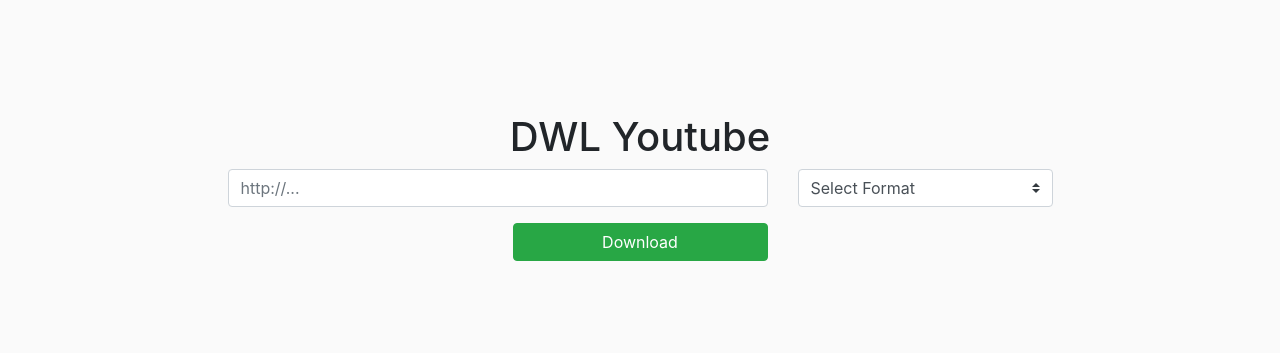
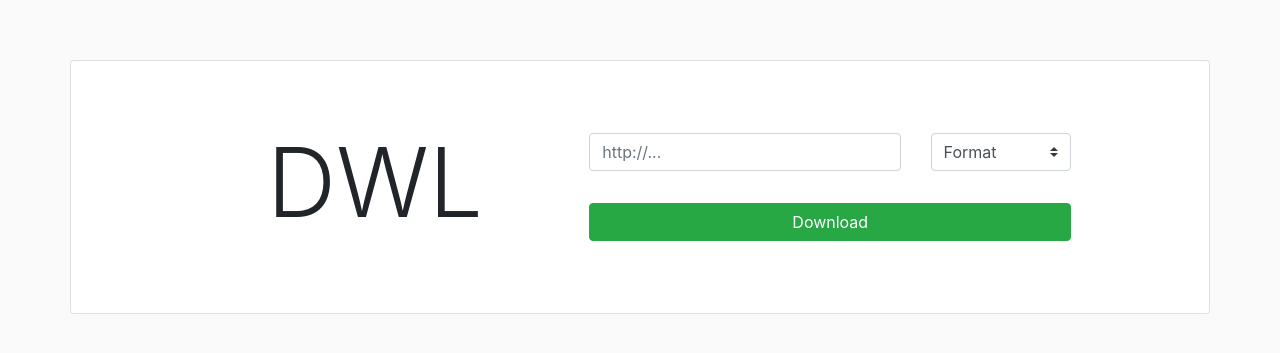
Before and after one commit to toyamarodrigo/dwb-app, a React (Create React App) app in the folder client/: page / in a window 1280 px wide. Shown: the part 213-566 px from the top of the page. Built offline with nearby package versions, Linux system fonts and the light colour scheme.

Commit message:
cambio de interfaz, css bootstrap

```diff
--- a/client/src/App.js
+++ b/client/src/App.js
@@ -7,7 +7,7 @@
 
 function App() {
   const [url, setUrl] = useState('');
-  const [itag, setItag] = useState('')
+  const [itag, setItag] = useState('');
 
   const handleUrlChange = (e) => {
     e.persist();
@@ -46,8 +46,8 @@
         responseType: 'blob',
       })
         .then((res) => {
-          console.log(res.data)
-          if(res.data.type !== "video/mp4"){
+          console.log(res.data);
+          if (res.data.type !== 'video/mp4') {
             fileDownload(res.data, 'audio.mp3');
           } else {
             fileDownload(res.data, 'video.mp4');
@@ -66,18 +66,14 @@
     <div className="App">
       <div className="row justify-content-center align-items-center vertical-center">
         <div className="col-12">
-          <div className="container">
+          <div className="container py-5 card">
+            <div className="row justify-content-center align-items-center">
+              <div className="col-lg-3 mx-5 py-3">
+                <h1 className="text-center display-1">DWL</h1>
+              </div>
+              <form onSubmit={handleSubmit} className="mx-4">
                 <div className="row justify-content-center">
-              <div className="col-lg-12">
-                <h1 className="text-center">DWL Youtube</h1>
-              </div>
-            </div>
-          </div>
-
-          <div className="container">
-            <form onSubmit={handleSubmit}>
-              <div className="row justify-content-center">
-                <div className="col-lg-6">
+                  <div className="col-lg-8">
                     <div className="form-group">
                       <input
                         className="form-control"
@@ -87,25 +83,24 @@
                       />
                     </div>
                   </div>
-                <div className="col-lg-3">
+                  <div className="col-lg-4">
                     <select
                       className="custom-select"
                       name="itag"
                       onChange={handleFormatChange}
                     >
                       <option defaultValue value="0">
-                      Select Format
+                        Format
                       </option>
                       <option disabled>&nbsp; Audio</option>
-                    <option value="highestaudio">.mp3 only</option>
+                      <option value="highestaudio">.mp3 [Audio only]</option>
                       <option disabled>&nbsp; Video</option>
-                    <option value="highestvideo">.mp4 only</option>
-                    <option value="highest">.mp4 </option>
+                      <option value="highestvideo">.mp4 [Video only]</option>
                     </select>
                   </div>
                 </div>
                 <div className="row justify-content-center">
-                <div className="col-lg-3">
+                  <div className="col-lg-12 btn-container">
                     <button
                       type="submit"
                       className="btn btn-success btn-block text-center"
@@ -119,6 +114,7 @@
           </div>
         </div>
       </div>
+    </div>
   );
 }
 
--- a/client/src/App.scss
+++ b/client/src/App.scss
@@ -6,3 +6,7 @@
   min-height: 100%;
   min-height: 100vh;
 }
+
+.btn-container {
+  margin-top: 1rem;
+}
```
Also changed, not shown: 1 other file (tests, documents, lock files or other folders). Lines whose indentation alone changed are shown as unchanged.
